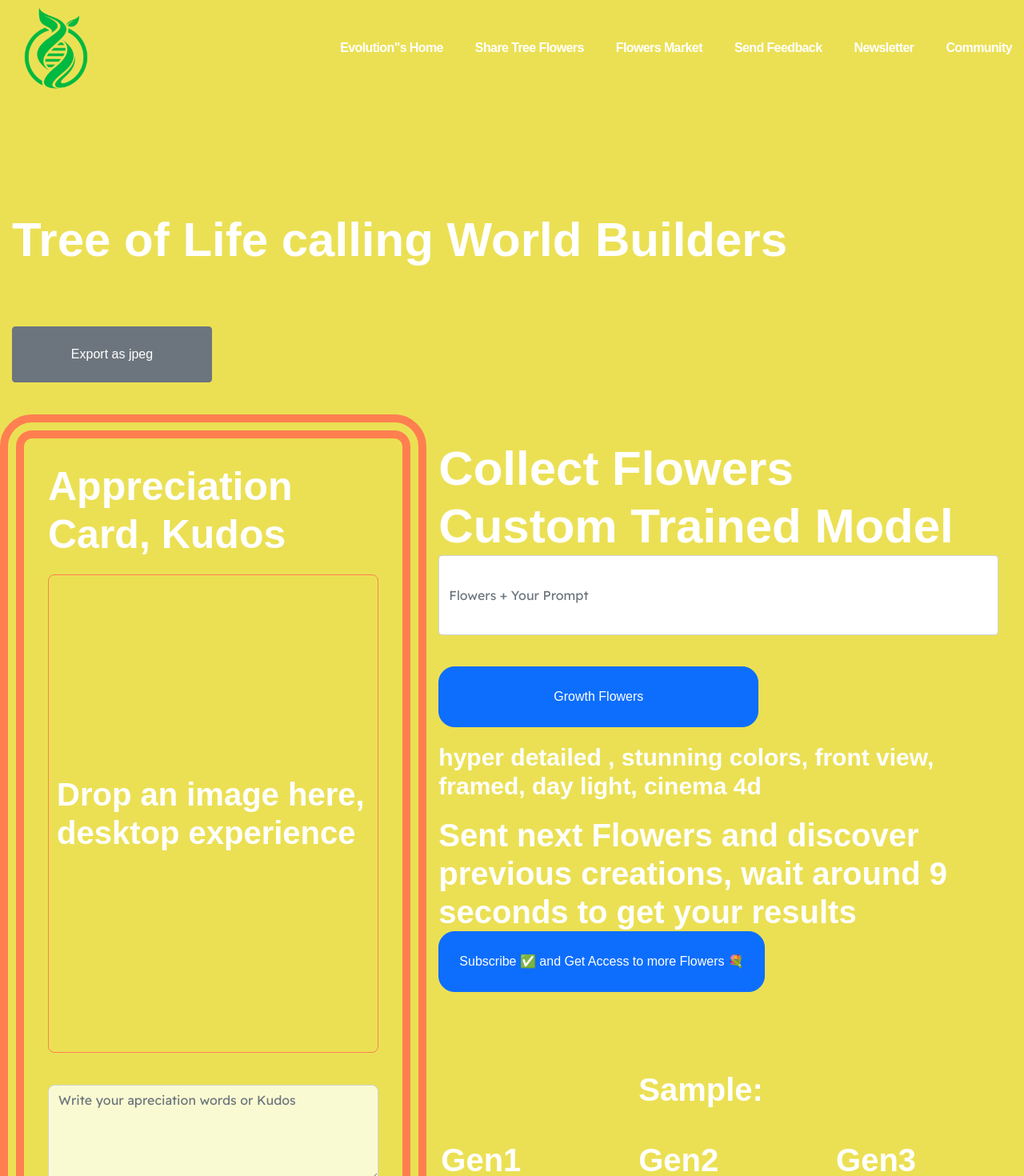
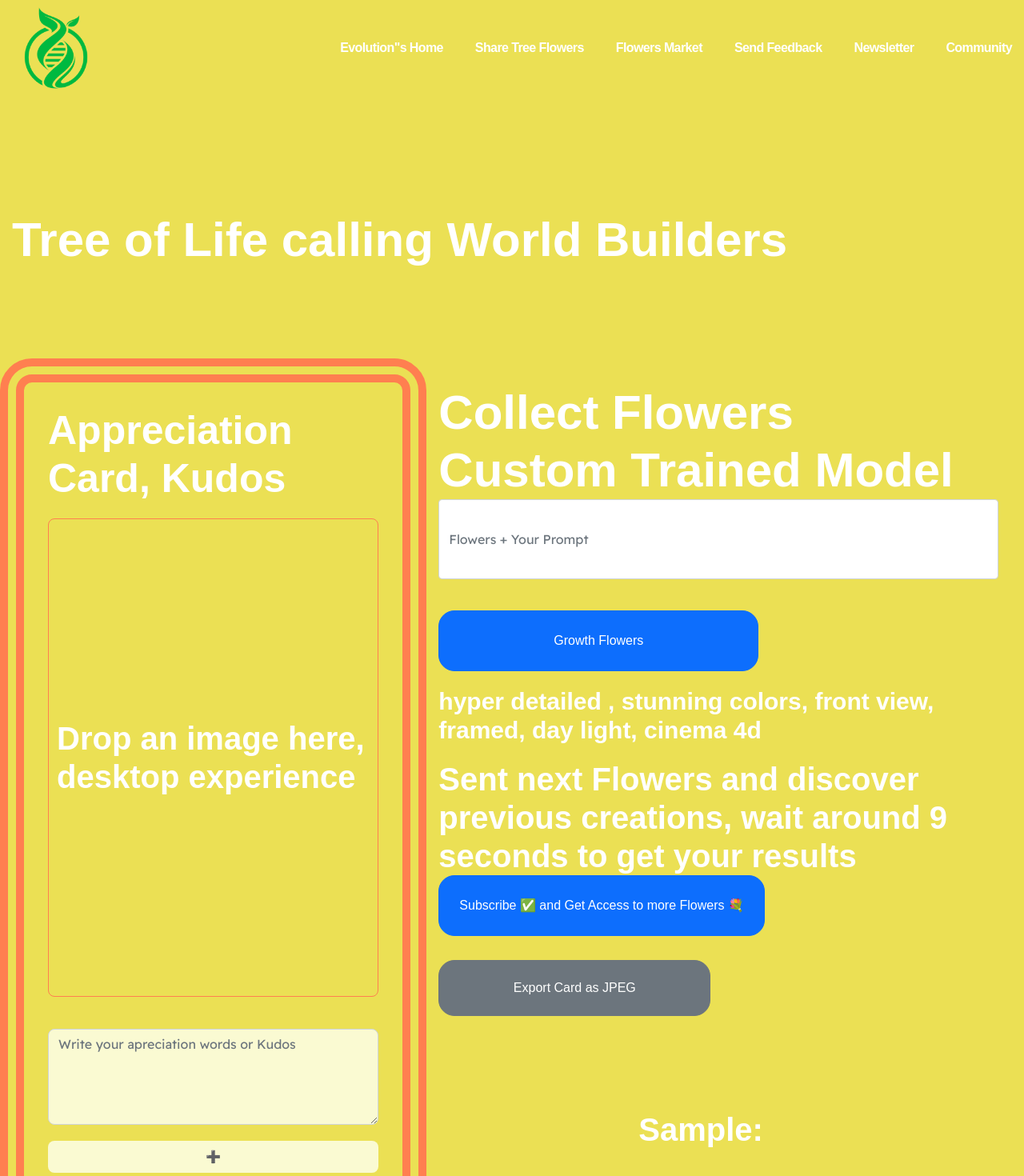
Before and after one commit to blockdatalabs/Ancestors-NFTs-Marketplace, a React (Create React App) app: page /share-tree-flowers in a window 1280 px wide. Shown: the top 1470 px of the page at 80% size. Built offline with nearby package versions, Linux system fonts and the light colour scheme; a web font is replaced by a local one; what @thirdweb-dev/react would draw is missing.

Commit message:
Update Flowers.jsx

```diff
--- a/src/components/Evolutions/Flowers.jsx
+++ b/src/components/Evolutions/Flowers.jsx
@@ -103,11 +103,6 @@ function Flowers() {
             {" "}
             <br /> <br /> Tree of Life calling World Builders <br /> <br />{" "}
           </h2>
-          <div className="col-md-12">
-            <button className="btn btn-secondary" onClick={() => exportComponentAsJPEG(componentRef)} style={{width: 250, height: 70}}>
-              Export as jpeg
-            </button>
-          </div>
           <div className="col-md-5" style={{ padding: 30, borderRadius: 40, border: "30px double coral", marginTop: 40, background: "#ebe054"}} ref={componentRef} >
               <h3>Appreciation Card, Kudos</h3>
               <br />
@@ -179,8 +174,13 @@ function Flowers() {
               <h4>Sent next Flowers and discover previous creations, wait around 9 seconds to get your results</h4>
             </form>
             <button onClick={checkout} className="btn btn-primary" style={{padding: 25, borderRadius: 20}}>
-                    Subscribe ✅ and Get Access to more Flowers 💐
-              </button>
+                  Subscribe ✅ and Get Access to more Flowers 💐
+            </button>
+              <div className="col-md-12">
+            <button className="btn btn-secondary" onClick={() => exportComponentAsJPEG(componentRef)} style={{width: 340, height: 70, borderRadius: 20, marginTop: 30}}>
+              Export Card as JPEG
+            </button>
+          </div>
             <br />
             <br />
               {generation ? (
@@ -197,7 +197,7 @@ function Flowers() {
                               <img
                                 src={leoGenerate?.url}
                                 style={{
-                                  width: "75%",
+                                  width: "90%",
                                   borderRadius: 40,
                                 }}
                                 alt="generations"
```
